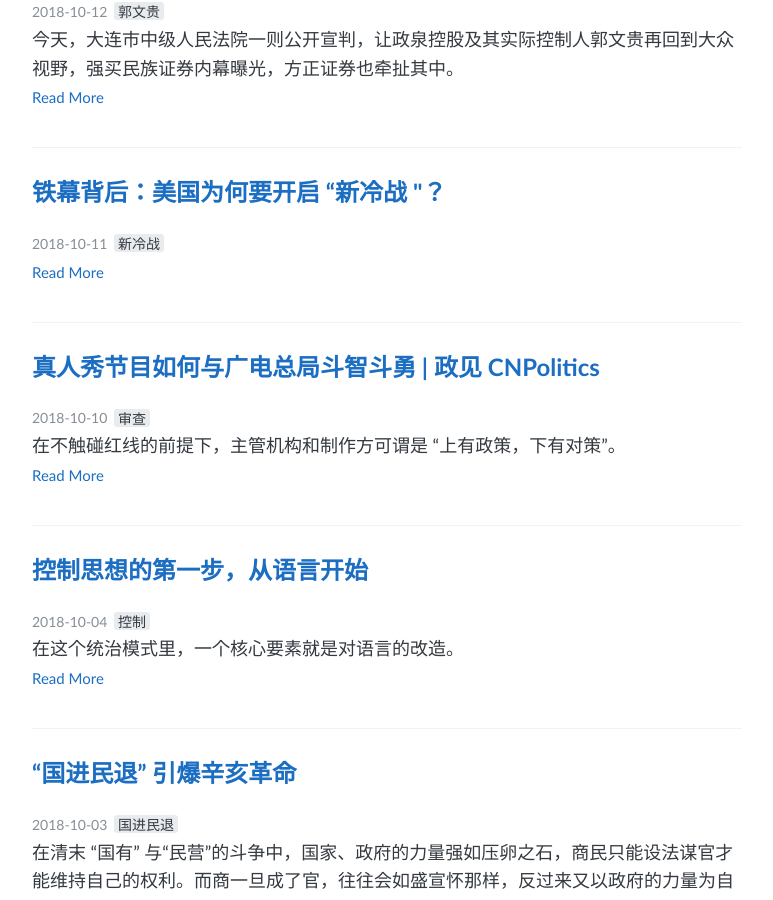
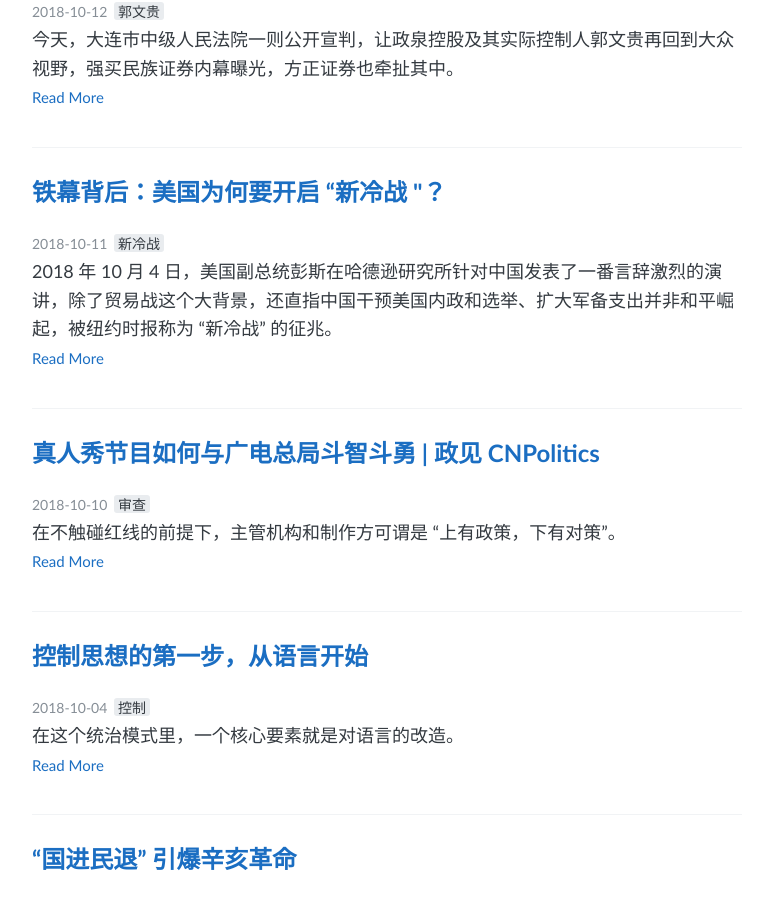
Before and after one commit to Terminus2049/Terminus2049.github.io, a Jekyll site: the page built from index.html, in a window 1280 px wide and 900 px high, scrolled down 535 px. Shown: the whole window, without its empty margins (253-1026 px from the left). Built offline with Jekyll 4.4.1, drawn with Linux system fonts in a browser that asks for light colours; the list of posts is cut into pages by our own code.

Commit message:
description

```diff
--- a/_posts/2018-10-11-us-lengzhan.md
+++ b/_posts/2018-10-11-us-lengzhan.md
@@ -10,9 +10,9 @@ date: 2018-10-11
 
 tags: 新冷战
 
-image_feature:
+image_feature: https://i.loli.net/2018/10/13/5bc141b987a1b.jpeg
 
-description:
+description: 2018年10月4日，美国副总统彭斯在哈德逊研究所针对中国发表了一番言辞激烈的演讲，除了贸易战这个大背景，还直指中国干预美国内政和选举、扩大军备支出并非和平崛起，被纽约时报称为“新冷战”的征兆。
 
 ---
 
```
